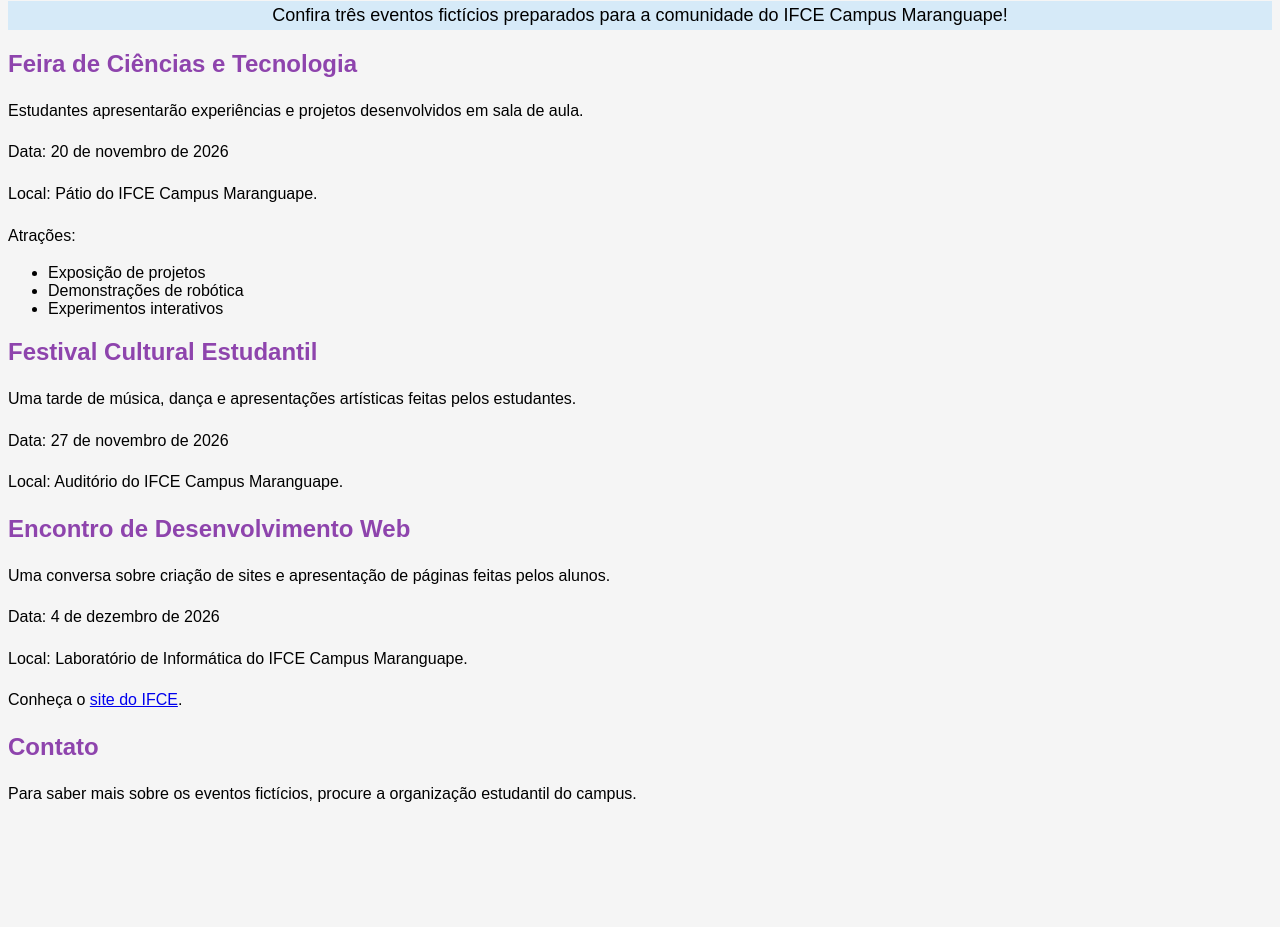
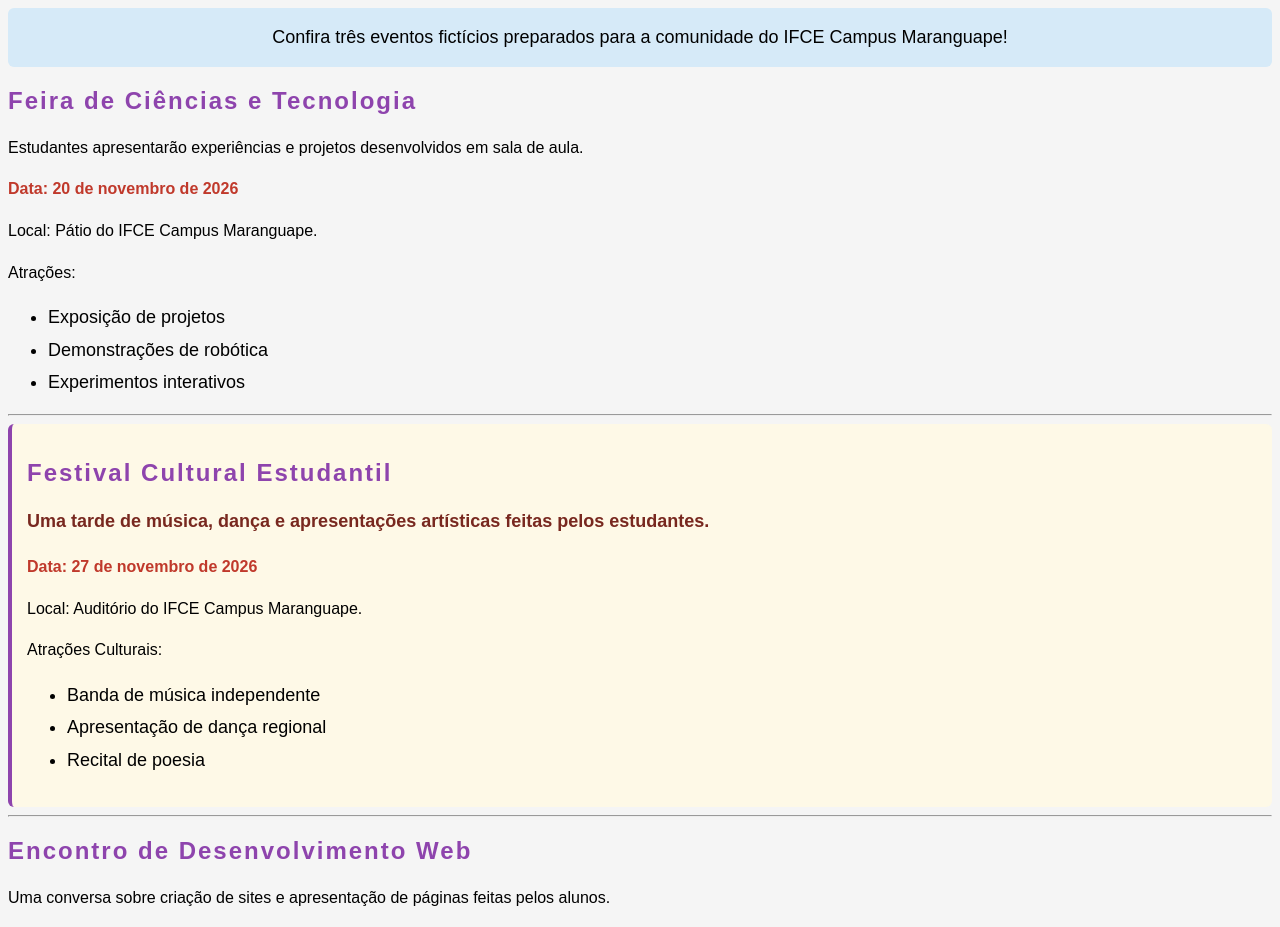
Before and after one commit to wndelix/agenda_eventos, a plain HTML site: page index.html in a window 1280 px wide. Shown: the part 89-1016 px from the top of the page. Before the commit the page ends 911 px from the top, so only its background shows below. Drawn offline with Linux system fonts and the light colour scheme.

Commit message:
add agenda final
Updated styles and added new sections for events.

```diff
--- a/index.html
+++ b/index.html
@@ -16,6 +16,7 @@
             font-size: 36px;
             font-weight: bold;
             text-align: center;
+            font-family: 'Georgia', serif;
         }
 
         h2 {
@@ -33,6 +34,53 @@
             background-color: #d6eaf8;
             text-align: center;
             font-size: 18px;
+            padding: 15px;
+            border-radius: 6px;
+        }
+
+        li {
+            font-size: 18px;
+            line-height: 1.8;
+        }
+
+        a {
+            color: #21618c;
+            text-decoration: none;
+            font-weight: bold;
+        }
+
+        a:hover {
+            color: #e74c3c;
+        }
+
+        .titulo-evento {
+            letter-spacing: 2px;
+        }
+
+        .data {
+            color: rgb(192, 57, 43);
+            font-weight: bold;
+        }
+
+        .evento-destaque {
+            background-color: rgb(254, 249, 231);
+            padding: 15px;
+            border-radius: 6px;
+            border-left: 4px solid #8e44ad;
+        }
+
+        .evento-destaque .descricao {
+            color: #78281f;
+            font-size: 18px;
+            font-weight: bold;
+        }
+
+        #contato {
+            background-color: #d5f5e3;
+            text-align: center;
+            padding: 20px;
+            margin-top: 30px;
+            border-radius: 6px;
         }
 
     </style>
@@ -56,12 +104,22 @@
             </ul>
         </section>
 
+        <hr>
+
         <section class="evento-destaque">
             <h2 class="titulo-evento">Festival Cultural Estudantil</h2>
             <p class="descricao">Uma tarde de música, dança e apresentações artísticas feitas pelos estudantes.</p>
             <p><span class="data">Data: 27 de novembro de 2026</span></p>
             <p>Local: Auditório do IFCE Campus Maranguape.</p>
+            <p>Atrações Culturais:</p>
+            <ul>
+                <li>Banda de música independente</li>
+                <li>Apresentação de dança regional</li>
+                <li>Recital de poesia</li>
+            </ul>
         </section>
+
+        <hr>
 
         <section>
             <h2 class="titulo-evento">Encontro de Desenvolvimento Web</h2>
@@ -73,7 +131,13 @@
 
         <section id="contato">
             <h2>Contato</h2>
-        <p>Para saber mais sobre os eventos fictícios, procure a organização estudantil do campus.</p>
+            <p style="text-align: center;">Para saber mais sobre os eventos fictícios, procure a organização estudantil do campus.</p>
+            <p style="text-align: center;"><strong>E-mail:</strong> contato@maranguape.ifce.edu.br</p>
         </section>
+
+        <footer style="text-align: center; margin-top: 40px; padding: 20px; font-size: 14px; color: #555;">
+            <p>&copy; 2026 - Desenvolvido por <strong>Francisco Adriel</strong> e <strong>Wendel Peterson</strong></p>
+        </footer>
+
     </body>
 </html>
```
Lines whose indentation alone changed are shown as unchanged.
